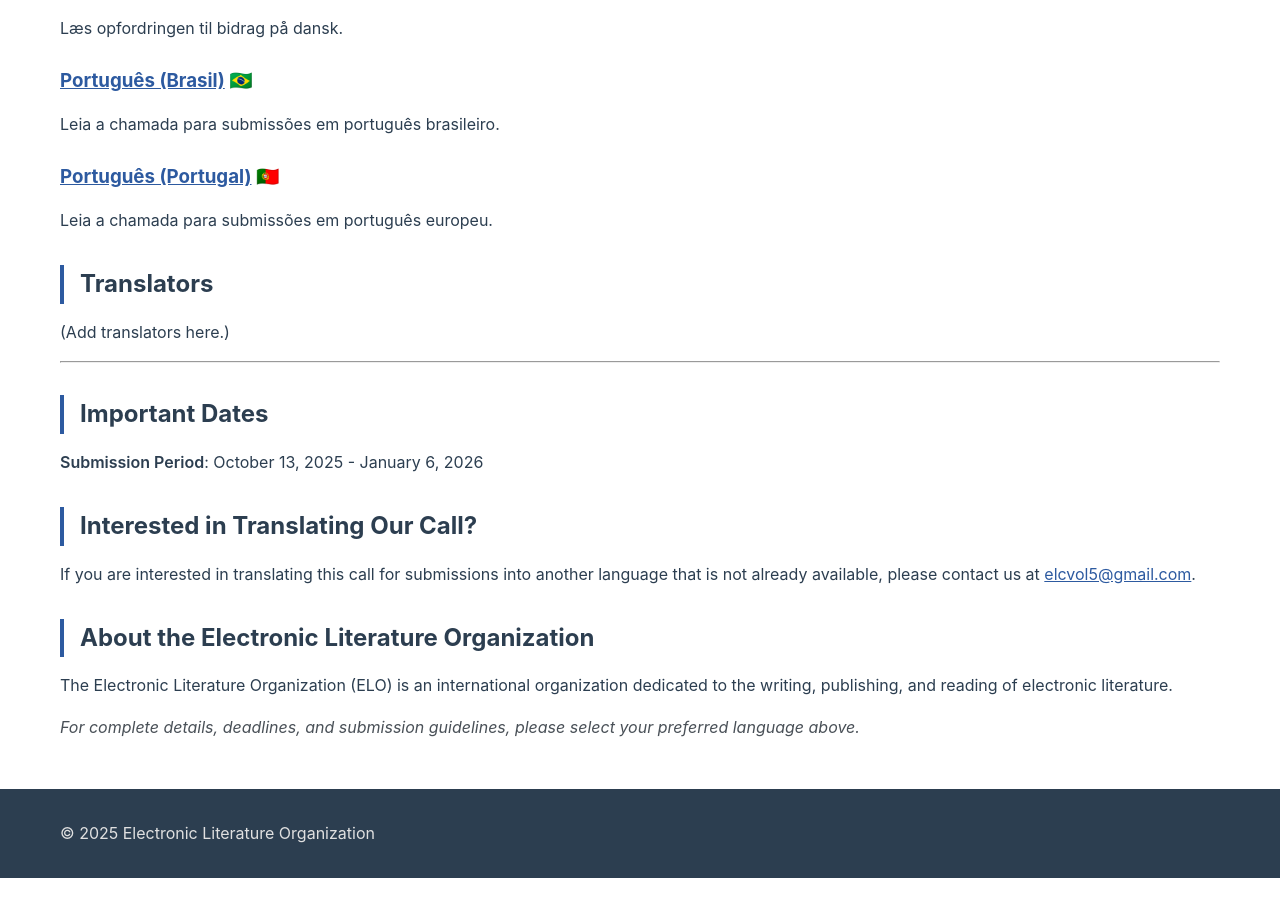
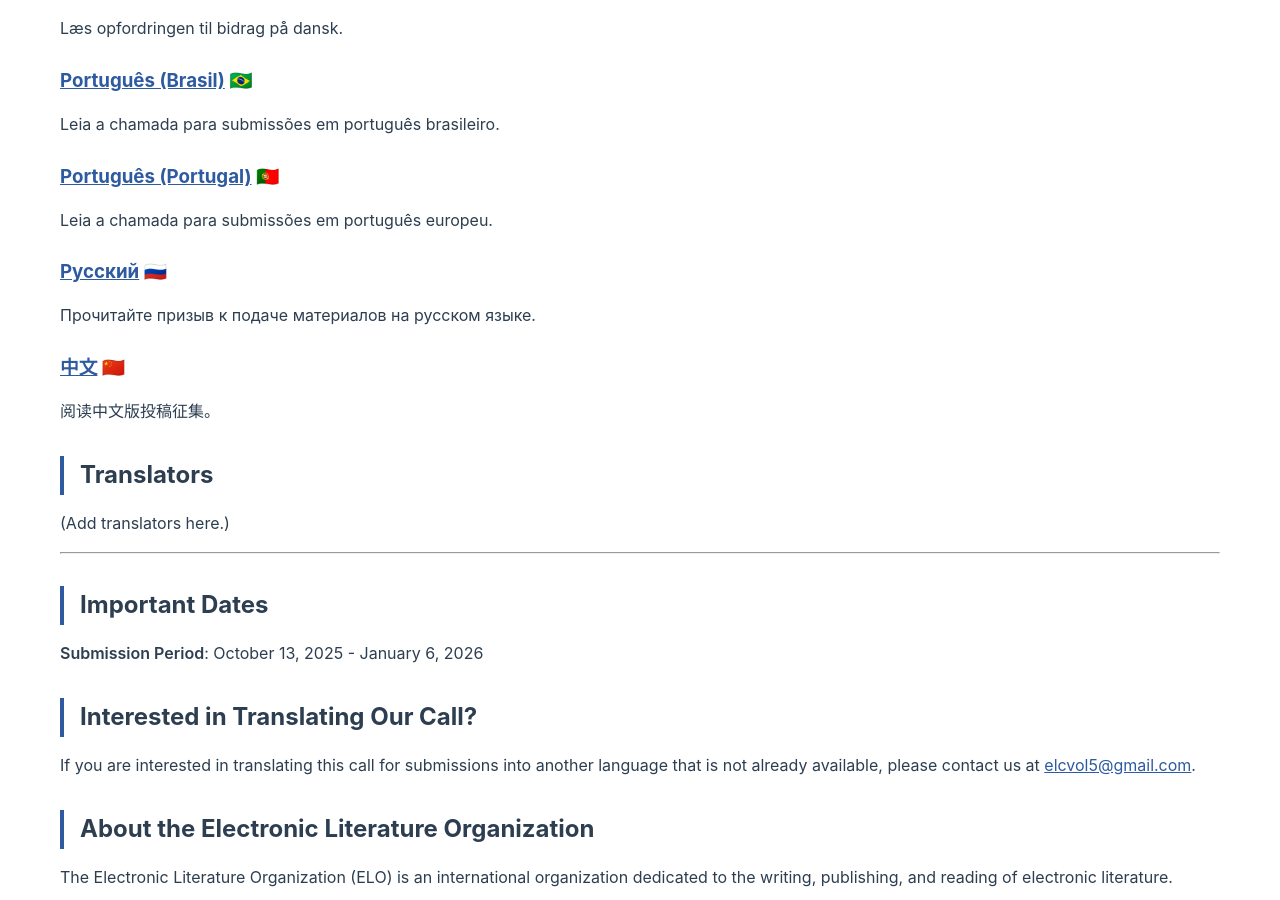
Before and after one commit to eliterature/elc5-info, a Jekyll site: the page built from docs/index.md, in a window 1280 px wide and 900 px high, scrolled down 1330 px. Built offline with Jekyll 4.4.1, drawn with Linux system fonts in a browser that asks for light colours; before the commit the page ends 2208 px from its top, so only the background shows below that.

Commit message:
Updated languages on homepage

```diff
--- a/docs/index.md
+++ b/docs/index.md
@@ -51,6 +51,14 @@ Leia a chamada para submissões em português brasileiro.
 
 Leia a chamada para submissões em português europeu.
 
+### [Русский](/RU/) 🇷🇺
+
+Прочитайте призыв к подаче материалов на русском языке.
+
+### [中文](/ZH/) 🇨🇳
+
+阅读中文版投稿征集。
+
 ## Translators
 
 (Add translators here.)
```
Also changed, not shown: 2 other files.
